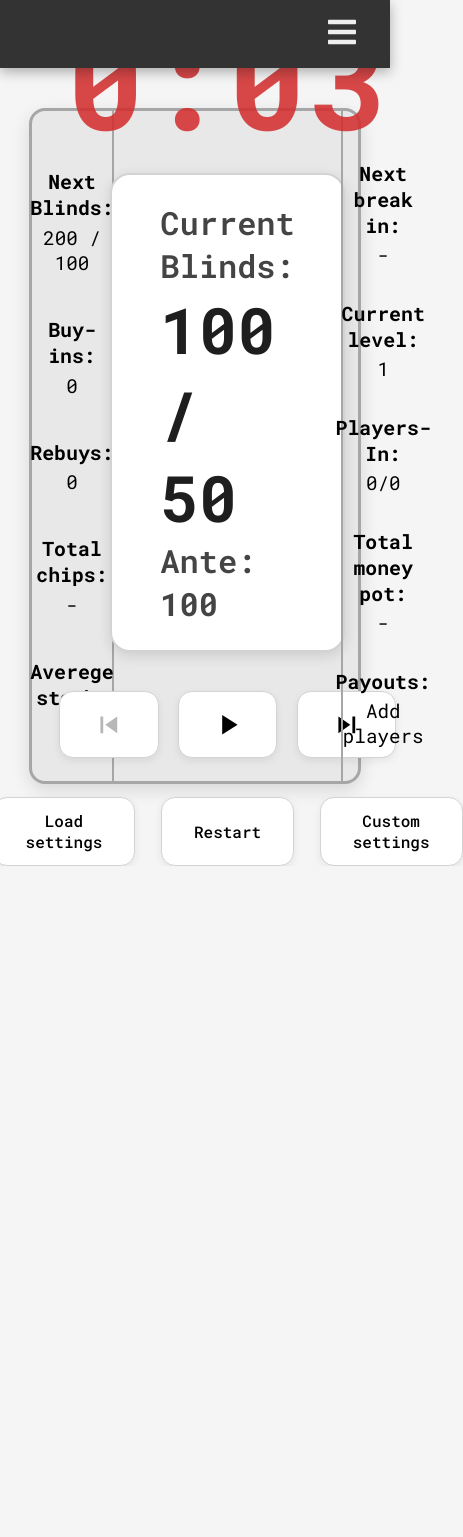
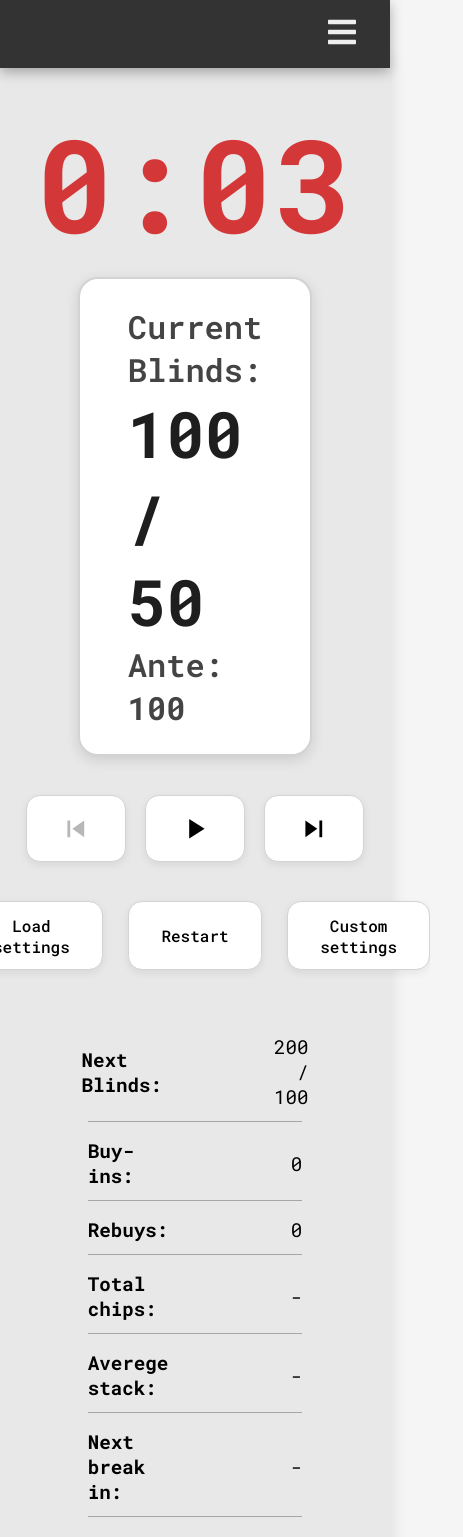
Before and after one commit to mszymanski1997/poker-tournament-manager, a React (Vite) app in the folder frontend/: page / in a window 390 px wide. Shown: the top 1537 px of the page, 463 px wide, since content can reach past the window. Before the commit the page ends 866 px from the top, so only its background shows below. Built offline with nearby package versions, Linux system fonts and the light colour scheme.

Commit message:
style(timer): switch to column layout below 1200px

```diff
--- a/frontend/src/index.scss
+++ b/frontend/src/index.scss
@@ -8,9 +8,6 @@
 }
 
 body {
-	display: flex;
-	justify-content: center;
-	align-items: center;
 	height: 100vh;
 	width: 100vw;
 	background-color: #f5f5f5;
@@ -26,3 +23,12 @@ h1 {
 button {
 	font-family: inherit;
 }
+
+@media (max-width: 1200px) {
+	body {
+		height: 100%;
+		width: 100%;
+		overflow: auto;
+		padding: 0;
+	}
+}
--- a/frontend/src/pages/Timer/LeftBar.tsx
+++ b/frontend/src/pages/Timer/LeftBar.tsx
@@ -17,20 +17,24 @@ const LeftBar = () => {
 		<div className='leftBar'>
 			<ul>
 				<li>
-					Next Blinds:
-					<span>{renderNextBlind()}</span>
+					<span className='label'>Next Blinds:</span>
+					<span className='value'>{renderNextBlind()}</span>
 				</li>
 				<li>
-					Buy-ins: <span>{settings.buyIns}</span>
+					<span className='label'>Buy-ins:</span>
+					<span className='value'>{settings.buyIns}</span>
 				</li>
 				<li>
-					Rebuys: <span>{settings.rebuys}</span>
+					<span className='label'>Rebuys:</span>{' '}
+					<span className='value'>{settings.rebuys}</span>
 				</li>
 				<li>
-					Total chips: <span>{settings.totalChips}</span>
+					<span className='label'>Total chips:</span>
+					<span className='value'>{settings.totalChips}</span>
 				</li>
 				<li>
-					Averege stack: <span>{settings.averageStack}</span>
+					<span className='label'>Averege stack:</span>
+					<span className='value'>{settings.averageStack}</span>
 				</li>
 			</ul>
 		</div>
--- a/frontend/src/pages/Timer/RightBar/BreakTimerCounter.tsx
+++ b/frontend/src/pages/Timer/RightBar/BreakTimerCounter.tsx
@@ -14,7 +14,7 @@ const BreakTimerCounter = () => {
 	if (willBeNextBreak) {
 		const levelsToNextBreak = levels.slice(
 			currentIndex,
-			currentIndex + nextBreakIndex + 1
+			currentIndex + nextBreakIndex + 1,
 		);
 
 		totalSecondsToNextBreak = timeLeft;
@@ -34,8 +34,8 @@ const BreakTimerCounter = () => {
 	return (
 		currentLevel.type === 'blind' && (
 			<li>
-				Next break in:
-				<span>
+				<span className='label'>Next break in:</span>
+				<span className='value'>
 					{willBeNextBreak ? (
 						<>
 							{hours > 0 && `${hours}:`}
--- a/frontend/src/pages/Timer/RightBar/RightBar.tsx
+++ b/frontend/src/pages/Timer/RightBar/RightBar.tsx
@@ -11,8 +11,8 @@ const RightBar = () => {
 	const payoutArray =
 		payouts && typeof payouts === 'object'
 			? [payouts.first, payouts.second, payouts.third, payouts.fourth].filter(
-					Boolean
-			  )
+					Boolean,
+				)
 			: [payouts];
 
 	return (
@@ -21,25 +21,27 @@ const RightBar = () => {
 				<BreakTimerCounter />
 
 				<li>
-					Current level: <span>{currentBlindIndex}</span>
+					<span className='label'>Current level:</span>
+					<span className='value'>{currentBlindIndex}</span>
 				</li>
 
 				<li>
-					Players-In:
-					<span>
+					<span className='label'>Players-In:</span>
+					<span className='value'>
 						{settings.playersIn}/{settings.buyIns}
 					</span>
 				</li>
 
 				<li>
-					Total money pot: <span>{settings.totalMoney}</span>
+					<span className='label'>Total money pot:</span>{' '}
+					<span className='value'>{settings.totalMoney}</span>
 				</li>
 
-				<li>
-					Payouts:
+				<li className='last-list-element'>
+					<span className='label payouts'>Payouts:</span>
 					<span>
 						{payoutArray?.map((amount, index) => (
-							<div key={index}>
+							<div key={index} className='value'>
 								{typeof payouts !== 'string' ? (
 									<>
 										<strong>{index + 1}.</strong> {amount}
--- a/frontend/src/pages/Timer/Timer.scss
+++ b/frontend/src/pages/Timer/Timer.scss
@@ -1,5 +1,5 @@
 .timer {
-	margin: 0 auto;
+	margin: 50px auto;
 	width: 85vw;
 	height: 85vh;
 	display: flex;
@@ -65,3 +65,72 @@
 		}
 	}
 }
+
+@media (max-width: 1200px) {
+	.timer {
+		width: 100%;
+		height: 100%;
+		flex-direction: column;
+		border: none;
+		margin: 50px auto 0 auto;
+		padding: 2rem 0 2rem 0;
+
+		.leftBar {
+			order: 1;
+			border-right: none;
+		}
+
+		.rightBar {
+			order: 2;
+			border-left: none;
+		}
+
+		.leftBar,
+		.rightBar {
+			width: 100%;
+		}
+
+		ul {
+			display: flex;
+			flex-direction: column;
+			padding: 0;
+			row-gap: 1rem;
+			width: 55%;
+			margin: 0 auto;
+
+			li {
+				display: flex;
+				flex-direction: row;
+				justify-content: center;
+				align-items: center;
+				gap: 7rem;
+				width: 100%;
+				border-bottom: 0.5px solid #a6a6a6;
+
+				span {
+					margin-bottom: 0.75rem;
+				}
+
+				.label {
+					width: 200px;
+					text-align: left;
+					font-weight: bold;
+				}
+
+				.value {
+					width: 150px;
+					text-align: right;
+					font-weight: normal;
+				}
+
+				.payouts {
+					align-self: start;
+				}
+			}
+
+			.last-list-element {
+				border: none;
+			}
+		}
+	}
+}
```
